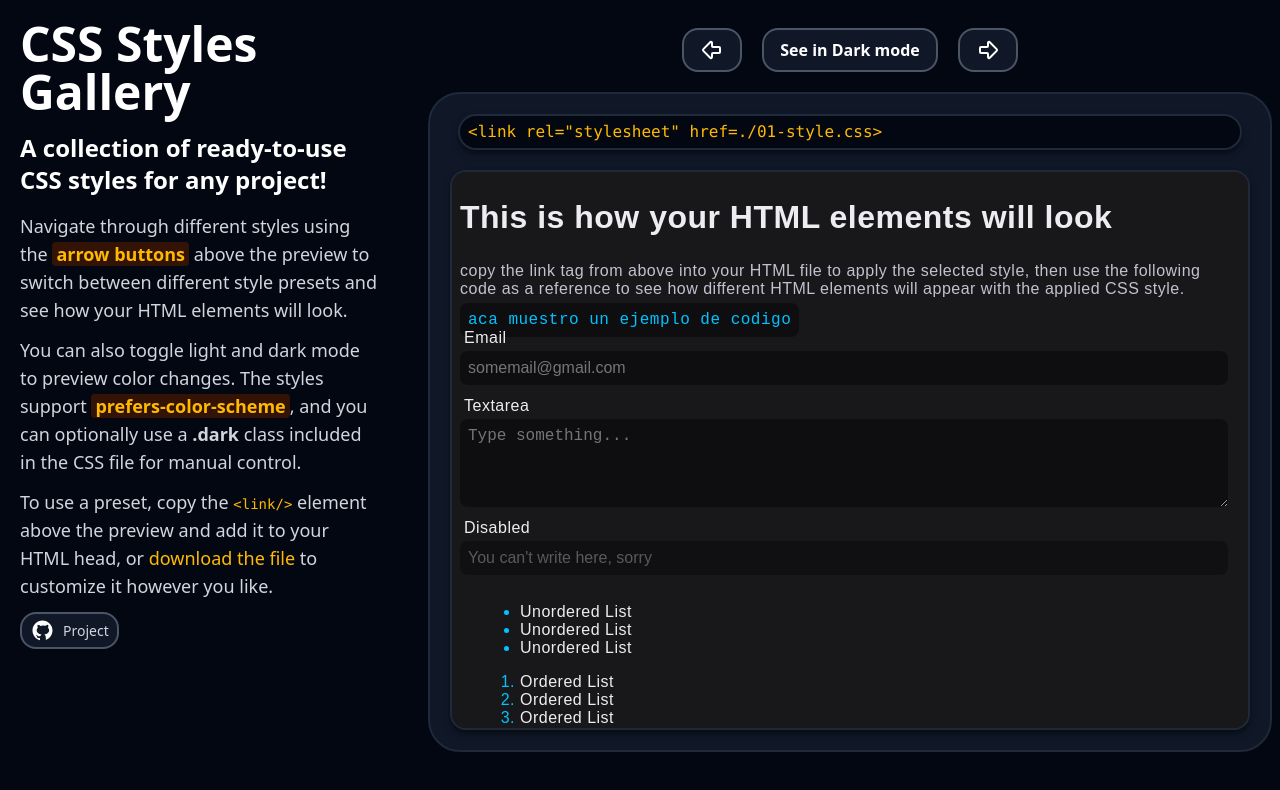
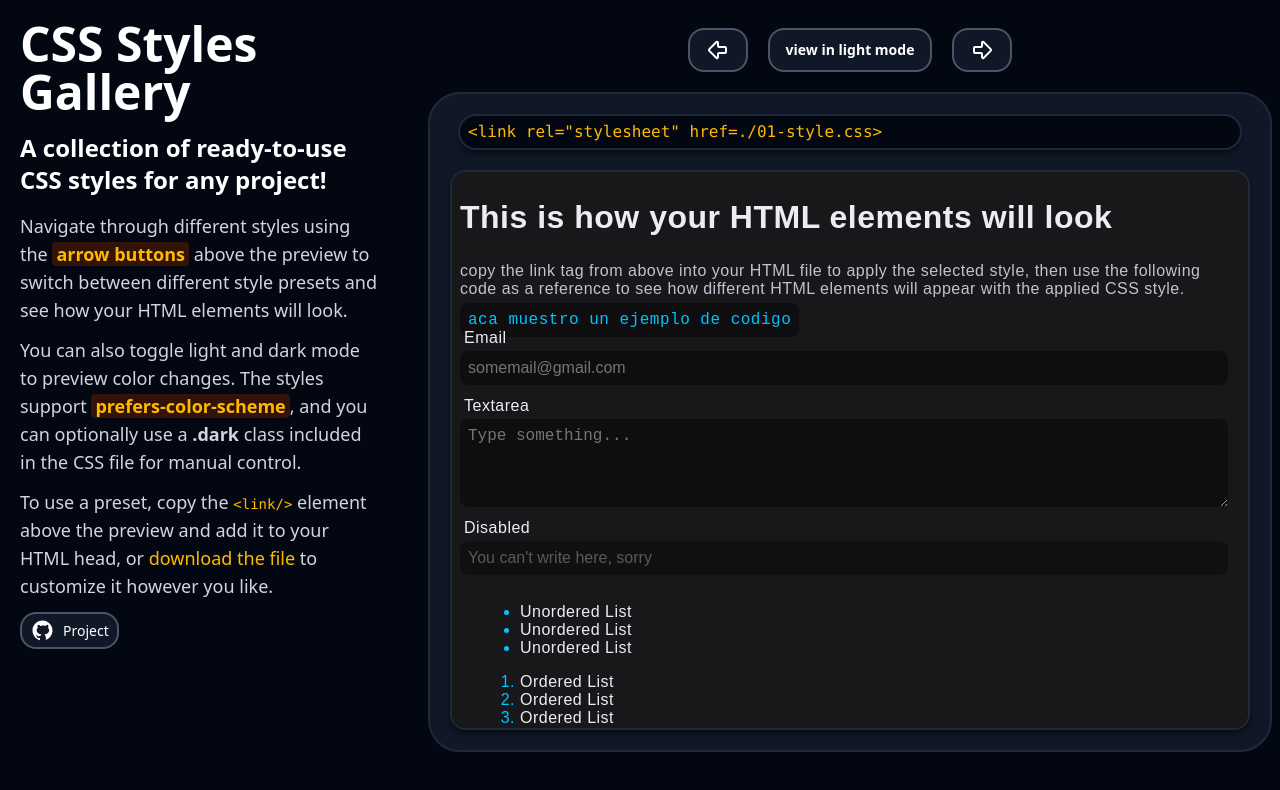
Before and after one commit to RobertGmzz/CSS-Switch-Gallery, a React (Vite) app in the folder proyecto-01/: page / in a window 1280 px wide. Shown: the top 790 px of the page. Built offline with nearby package versions, Linux system fonts and the light colour scheme.

Commit message:
Correccion de detalles en lo visual, y algunas cosas semanticas del iframe

```diff
--- a/proyecto-01/src/State.tsx
+++ b/proyecto-01/src/State.tsx
@@ -1,7 +1,6 @@
-import { cssLinks } from "./components/References"
+import { cssLinks } from "./References"
 import { create } from "zustand"
 
-//store de zustand para crear el estado global del index de la css actual
 interface State {
     currentCss: number
     nextCss: () => void
--- a/proyecto-01/src/assets/DemoElements.html
+++ b/proyecto-01/src/assets/DemoElements.html
@@ -16,13 +16,15 @@
             <code>aca muestro un ejemplo de codigo</code>
         </div>
         <form>
-            <!--ARREGLAR ESTO QUE HAY PROBLEMAS-->
-            <label form htmlFor="email">Email</label>
-            <input type="email" placeholder="somemail@gmail.com"/>
-            <label form htmlFor="textarea">Textarea </label>
-            <textarea name="textarea" id="textarea" placeholder="Type something..."></textarea>
-            <label form htmlFor="disabled">Disabled</label>
-            <input disabled name="disabled" placeholder="You can't write here, sorry"/>
+            <label for="email">Email</label>
+            <input id="email" type="email" autocomplete="email" placeholder="somemail@gmail.com">
+
+            <label for="textarea">Textarea</label>
+            <textarea id="textarea" placeholder="Type something..."></textarea>
+
+            <label for="disabled">Disabled</label>
+            <input id="disabled" disabled placeholder="You can't write here, sorry">
+
         </form>
         <div>
             <ul>
--- a/proyecto-01/src/components/Gallery.tsx
+++ b/proyecto-01/src/components/Gallery.tsx
@@ -1,10 +1,10 @@
-import ShowCurrentLinkElement from "./ShowLiks"
+import ShowCurrentLinkElement from "./ShowLinks"
 import MagicButtons from "../special/SwitchButtons"
 import Iframe from "../special/ShowIframe"
 
 function ShowGallery(){
     return (
-        <div className="flex flex-col items-center gap-y-5 py-2 px-2">
+        <div className="flex flex-col items-center gap-y-5 my-2 sm:px-2">
             <MagicButtons />
             <div className="flex flex-col gap-y-5 p-1 sm:p-5 sm:bg-gray-900 sm:border-2 rounded-4xl border-gray-800">
                 <ShowCurrentLinkElement />
--- a/proyecto-01/src/components/Home.tsx
+++ b/proyecto-01/src/components/Home.tsx
@@ -1,4 +1,4 @@
-import { cssFilesRoutes } from "./References"
+import { cssFilesRoutes } from "../References"
 import { useSetCssStore } from "../State"
 
 function Hero(){
@@ -22,22 +22,14 @@ function Hero(){
                 <p>
                     To use a preset, copy the <code className="text-sm text-amber-400">{'<link/>'}</code> element above the preview and add it to your HTML head, or <a href={cssFilesRoutes[currentCss]} target="_blank" rel="noopener noreferrer" className="text-amber-400 hover:underline">download the file</a> to customize it however you like.
                 </p>
+            </div>
 
-                <a href="https://github.com/RobertGmzz/CSS-Styles-Gallery/tree/master/proyecto-01" target="_blank" rel="noopener noreferrer" className="inline-flex items-center gap-2 py-1 px-2 w-auto bg-gray-900 border-2 rounded-2xl border-gray-600 hover:scale-105 active:scale-100">
-                    <img src="./github.svg" alt="github icon" />
-                    <span className="text-sm">Project</span>
-                </a>
-            </div>
+            <a href="https://github.com/RobertGmzz/CSS-Styles-Gallery/tree/master/proyecto-01" target="_blank" rel="noopener noreferrer" className="inline-flex items-center gap-2 py-1 px-2 w-auto bg-gray-900 border-2 text-white rounded-2xl border-gray-600 hover:scale-105 active:scale-100">
+                <img src="./github.svg" alt="github icon" />
+                <span className="text-sm">Project</span>
+            </a>
         </header>
     )
 }
 
 export default Hero
-
-/*
-Navega entre distintos estilos usando los botones flecha por encima del visualizador para ver como luciran tus elementos html, me asegure de cubrir una cantidad importante de ellos.
-
-Tambien puedes previsualizar como cambian los colores segun claro y oscuro con el boton toggle, los estilos tienen en cuenta el (prefers-color-scheme), aunque tambien hay una clase "dark" en el estilo css para que puedas hacer uso de ella libremente.
-
-Finalmente, copia el elemento link encima del visualizador y pegalo en el head de tu index html para usar directamente el estilo que vez. O puedes descargarlo aqui y para usar en tu proyecto y editarlo como quieras.
-*/
--- a/proyecto-01/src/components/ShowLiks.tsx
+++ b/proyecto-01/src/components/ShowLinks.tsx
@@ -1,4 +1,4 @@
-import { cssLinks } from "./References"
+import { cssLinks } from "../References"
 import { useSetCssStore } from "../State"
 
 function ShowCurrentLinkElement(){
--- a/proyecto-01/src/special/ShowIframe.tsx
+++ b/proyecto-01/src/special/ShowIframe.tsx
@@ -5,3 +5,9 @@ function Iframe() {
 }
 
 export default Iframe
+
+/*
+<div className="overflow-auto overflow-y-hidden text-nowrap">
+    <code>{hrefs[ref]}</code>
+</div>
+*/
--- a/proyecto-01/src/special/SwitchButtons.tsx
+++ b/proyecto-01/src/special/SwitchButtons.tsx
@@ -1,5 +1,5 @@
 import { useEffect } from "react"
-import { cssLinks } from "../components/References"
+import { cssLinks } from "../References"
 import { useSetCssStore } from "../State"
 import ThemeButton from "./ToggleTheme"
 import { ArrowBigLeft, ArrowBigRight } from "lucide-react"
@@ -34,7 +34,7 @@ function MagicButtons(){
     }, [currentCss])
 
     return(
-        <div className="flex justify-between gap-x-5 *:px-4 *:py-2 font-semibold text-white *:bg-gray-900 *:rounded-2xl *:border-2 *:border-gray-600 *:hover:scale-105 *:active:scale-100 *:cursor-pointer">
+        <div className="flex justify-between gap-x-5 *:px-4 *:py-2 text-sm font-semibold text-white *:bg-gray-900 *:rounded-2xl *:border-2 *:border-gray-600 *:hover:scale-105 *:active:scale-100 *:cursor-pointer">
             <button onClick={prevCss}>
                 <ArrowBigLeft />
             </button>
--- a/proyecto-01/src/special/ToggleTheme.tsx
+++ b/proyecto-01/src/special/ToggleTheme.tsx
@@ -1,7 +1,7 @@
 import { useState, useEffect } from "react"
 
 function ThemeButton(){
-    const [isDark, setIsDark] = useState(false)
+    const [isDark, setIsDark] = useState(true)
 
     useEffect(() => {
         const iframe = document.getElementById("iframeVisor") as HTMLIFrameElement
@@ -29,7 +29,7 @@ function ThemeButton(){
 
     return (
         <button onClick={() => setIsDark(!isDark)}>
-            {isDark? "See in Light mode" : "See in Dark mode"}
+            {isDark? "view in light mode" : "view in dark mode"}
         </button>
     )
 }
```
Also changed, not shown: proyecto-01/src/References.tsx (renamed from proyecto-01/src/components/References.tsx).
